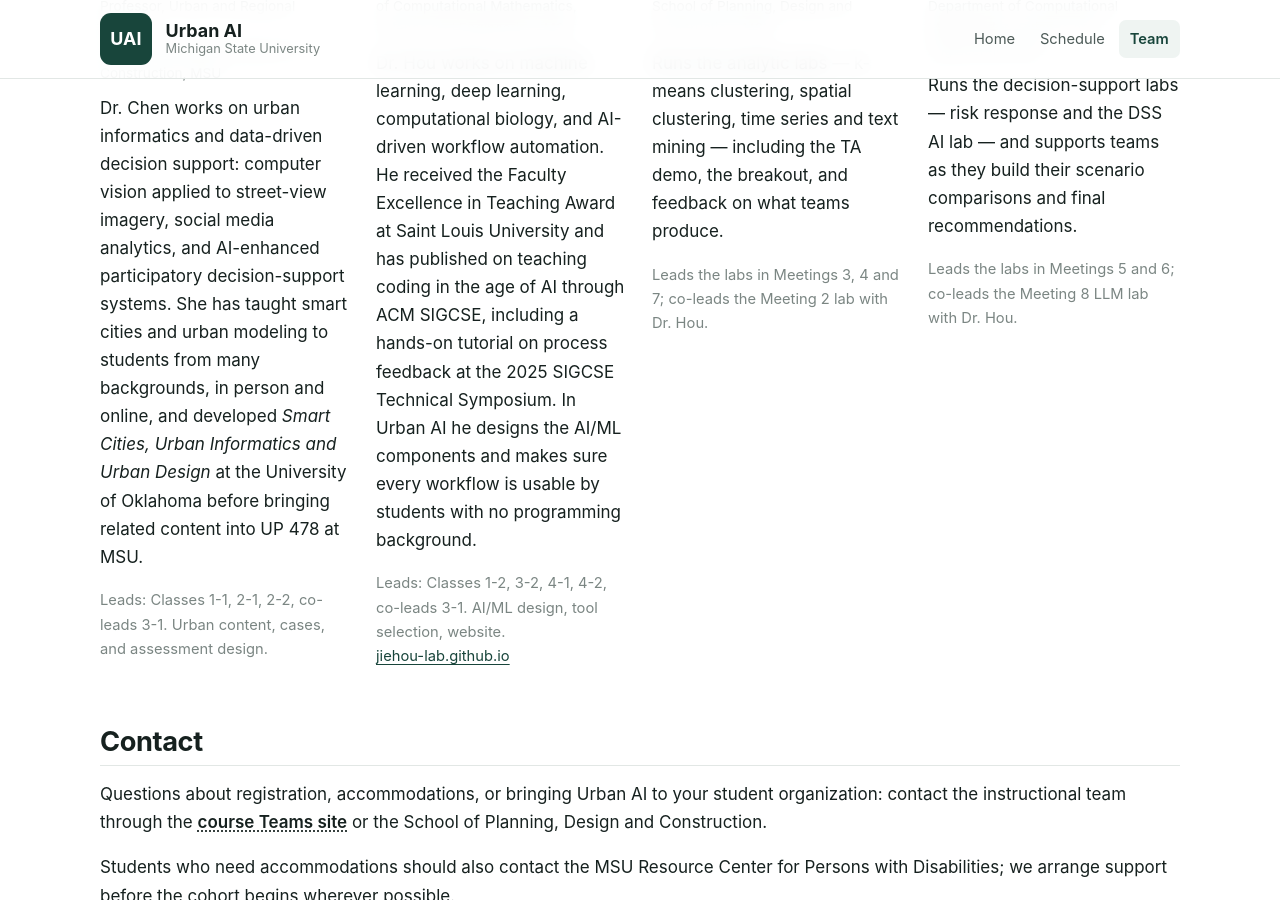
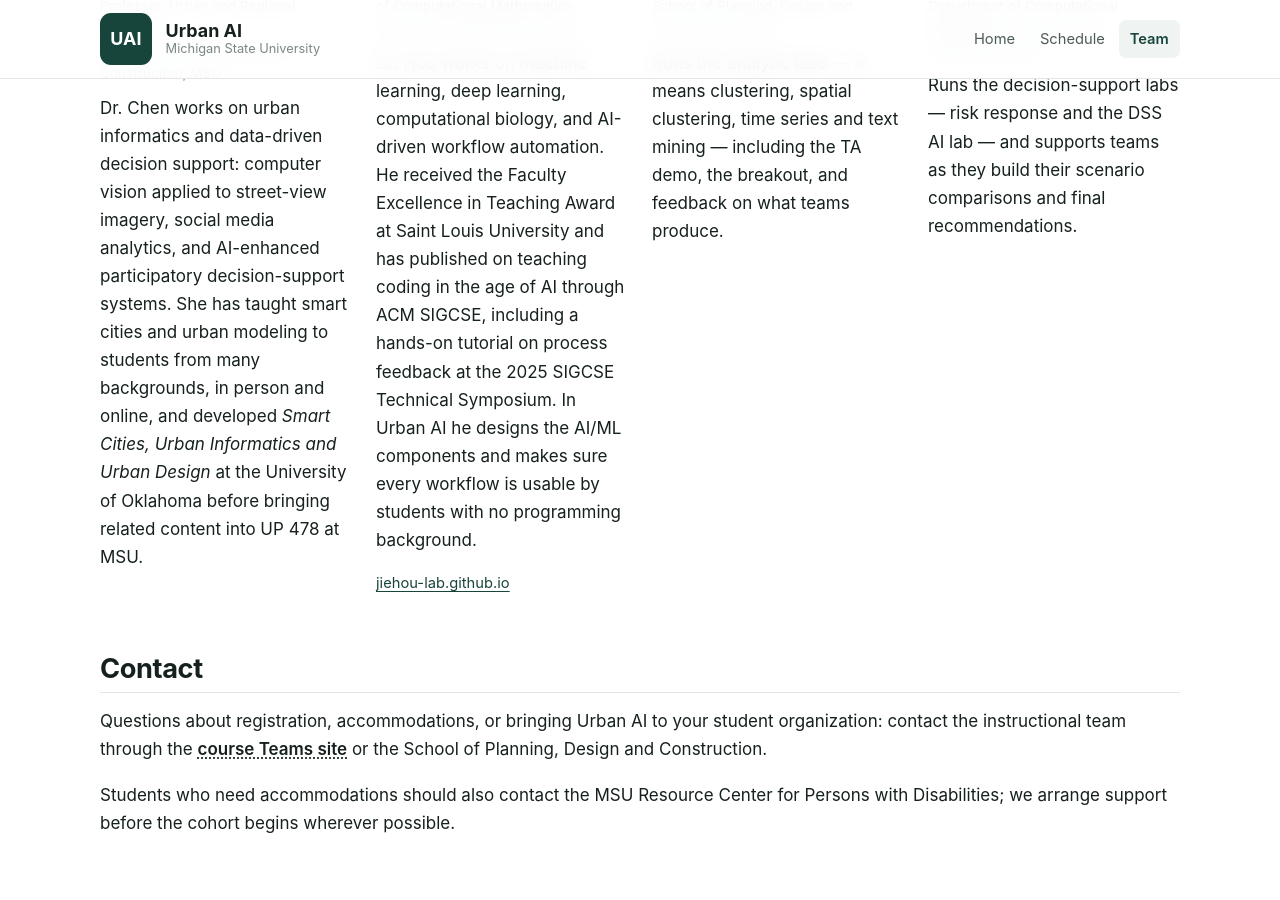
Before and after one commit to jiehou-lab/urban-ai, a Jekyll site: the page built from team.md, in a window 1280 px wide and 900 px high, scrolled down 509 px. Built offline with Jekyll 4.4.1, drawn with Linux system fonts in a browser that asks for light colours.

Commit message:
Remove lead/co-lead lines from team page

```diff
--- a/team.md
+++ b/team.md
@@ -18,7 +18,6 @@ permalink: /team/
   taught smart cities and urban modeling to students from many backgrounds, in person and online, and
   developed <em>Smart Cities, Urban Informatics and Urban Design</em> at the University of Oklahoma before
   bringing related content into UP&nbsp;478 at MSU.</p>
-  <p class="muted">Leads: Classes 1-1, 2-1, 2-2, co-leads 3-1. Urban content, cases, and assessment design.</p>
 </div>
 
 <div class="person">
@@ -30,8 +29,7 @@ permalink: /team/
   on teaching coding in the age of AI through ACM SIGCSE, including a hands-on tutorial on process feedback at
   the 2025 SIGCSE Technical Symposium. In Urban AI he designs the AI/ML components and makes sure every
   workflow is usable by students with no programming background.</p>
-  <p class="muted">Leads: Classes 1-2, 3-2, 4-1, 4-2, co-leads 3-1. AI/ML design, tool selection, website.<br>
-  <a href="https://jiehou-lab.github.io/">jiehou-lab.github.io</a></p>
+  <p class="muted"><a href="https://jiehou-lab.github.io/">jiehou-lab.github.io</a></p>
 </div>
 
 <div class="person">
@@ -41,7 +39,6 @@ permalink: /team/
   School of Planning, Design and Construction, MSU</p>
   <p>Runs the analytic labs — k-means clustering, spatial clustering, time series and text mining — including
   the TA demo, the breakout, and feedback on what teams produce.</p>
-  <p class="muted">Leads the labs in Meetings 3, 4 and 7; co-leads the Meeting 2 lab with Dr. Hou.</p>
 </div>
 
 <div class="person">
@@ -51,7 +48,6 @@ permalink: /team/
   Department of Computational Mathematics, Science and Engineering, MSU</p>
   <p>Runs the decision-support labs — risk response and the DSS AI lab — and supports teams as they build
   their scenario comparisons and final recommendations.</p>
-  <p class="muted">Leads the labs in Meetings 5 and 6; co-leads the Meeting 8 LLM lab with Dr. Hou.</p>
 </div>
 
 </div>
```
